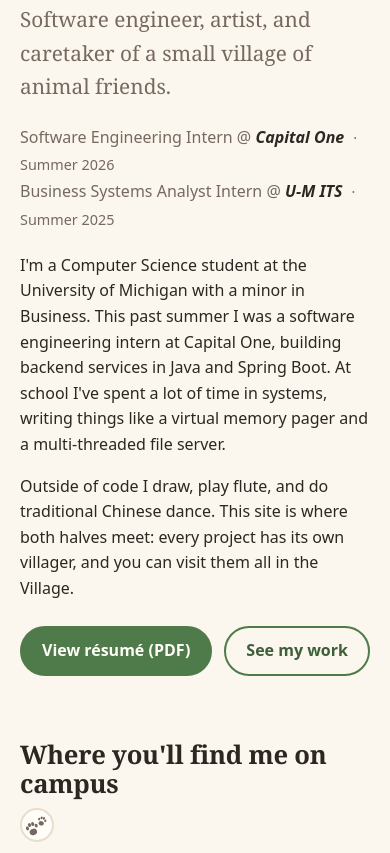
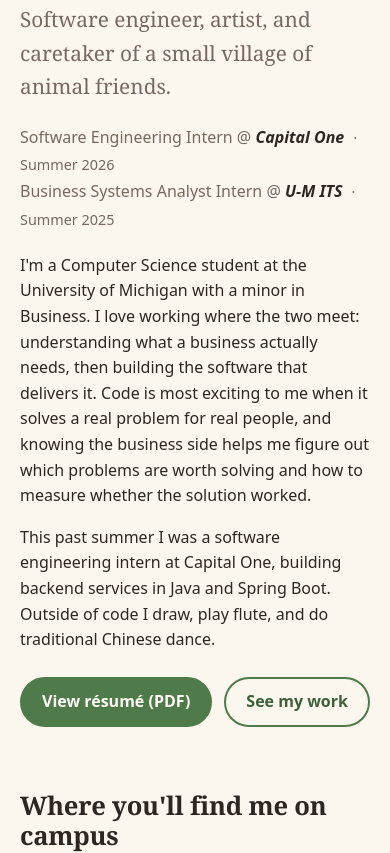
Before and after one commit to Shiwenree/Personal_website, an Astro site: page /about in a window 390 px wide. Shown: the part 635-1488 px from the top of the page. Built offline with nearby package versions, Linux system fonts and the light colour scheme; Astro itself is replaced by a stand-in of ours.

Commit message:
about me fix and fixing of screen

```diff
--- a/src/pages/about.astro
+++ b/src/pages/about.astro
@@ -35,14 +35,15 @@ import { roles } from '../data/roles';
       </ul>
 
       <p>
-        I'm a Computer Science student at the University of Michigan with a minor in Business. This past
-        summer I was a software engineering intern at Capital One, building backend services in Java and
-        Spring Boot. At school I've spent a lot of time in systems, writing things like a virtual memory pager
-        and a multi-threaded file server.
+        I'm a Computer Science student at the University of Michigan with a minor in Business. I love working
+        where the two meet: understanding what a business actually needs, then building the software that
+        delivers it. Code is most exciting to me when it solves a real problem for real people, and knowing
+        the business side helps me figure out which problems are worth solving and how to measure whether
+        the solution worked.
       </p>
       <p>
-        Outside of code I draw, play flute, and do traditional Chinese dance. This site is where both halves
-        meet: every project has its own villager, and you can visit them all in the Village.
+        This past summer I was a software engineering intern at Capital One, building backend services in
+        Java and Spring Boot. Outside of code I draw, play flute, and do traditional Chinese dance.
       </p>
 
       <div class="actions">
--- a/src/pages/art.astro
+++ b/src/pages/art.astro
@@ -18,7 +18,7 @@ import { art } from '../data/art';
               src={piece.image}
               alt={piece.alt}
               widths={[400, 700, 1000]}
-              sizes="(max-width: 40rem) 100vw, (max-width: 64rem) 50vw, 22rem"
+              sizes="(max-width: 40rem) 100vw, (max-width: 64rem) 50vw, 33vw"
               loading={i < 3 ? 'eager' : 'lazy'}
             />
           ) : (
--- a/src/styles/global.css
+++ b/src/styles/global.css
@@ -19,7 +19,7 @@
   --shadow: 0 1px 2px rgb(46 38 34 / 0.06), 0 8px 24px -12px rgb(46 38 34 / 0.18);
   --gutter: 1.25rem;
   --max-width: 64rem;
-  --edge: clamp(var(--gutter), 3vw, 3.5rem); /* how far the top bar, footer and greeting sit from the window's sides */
+  --edge: clamp(var(--gutter), 3vw, 3.5rem); /* how far the top bar, page content and footer sit from the window's sides */
   --fs: 1rem; /* the Works scene's base size (it's sized in em off this) */
   color-scheme: light;
 }
@@ -65,12 +65,11 @@ a {
   text-underline-offset: 0.2em;
 }
 
+/* Page content spans the window, lined up with the top bar and footer */
 main {
   flex: 1;
   width: 100%;
-  max-width: var(--max-width);
-  margin: 0 auto;
-  padding: 2.5rem var(--gutter) 4rem;
+  padding: 2.5rem var(--edge) 4rem;
 }
 
 img {
```
Also changed, not shown: src/pages/index.astro (+22 -23 lines).
